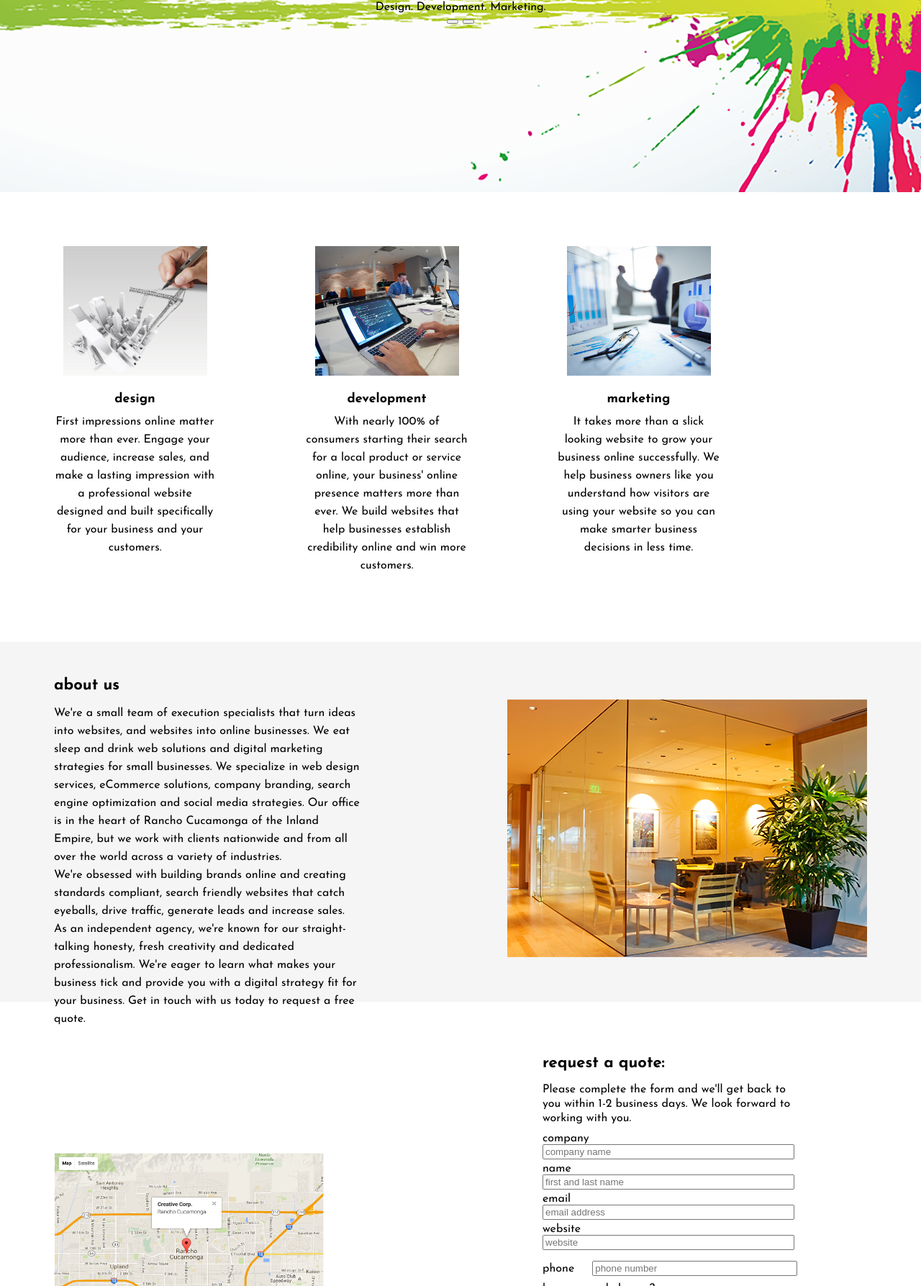
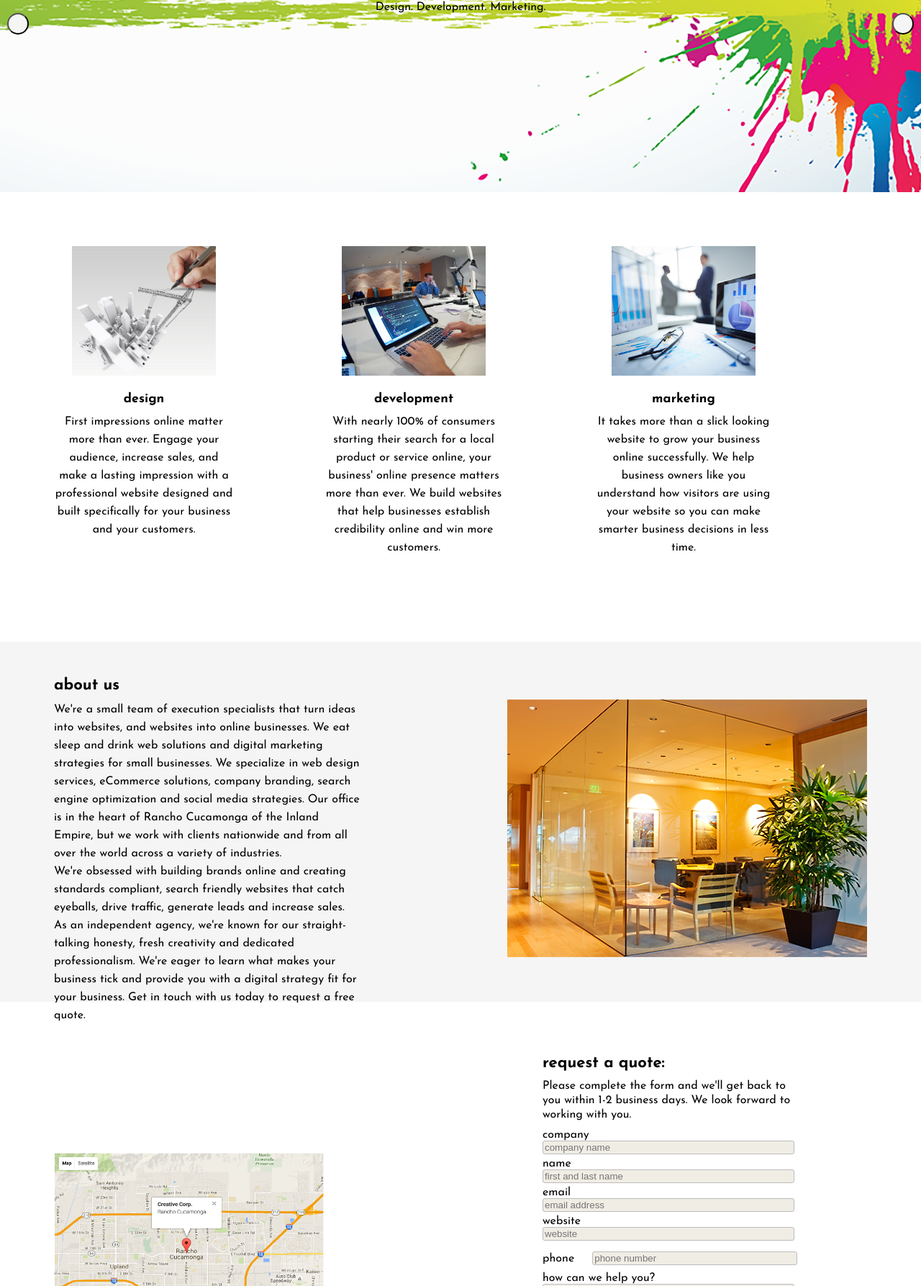
Before and after one commit to girlshawn35/final-project-services, a plain HTML site: page index.html in a window 1280 px wide. Shown: the part 333-2120 px from the top of the page at 72% size. Drawn offline with nearby package versions, Linux system fonts and the light colour scheme.

Commit message:
adds home-slides buttons (not active)

```diff
--- a/css/style.css
+++ b/css/style.css
@@ -80,7 +80,7 @@ h2 {
 h4 {
 	font-size: 22px;
 	font-weight: bold;
-	padding-bottom: 15px;
+	padding-bottom: 10px;
 }
 h5 {
 	font-size: 18px;
@@ -139,11 +139,35 @@ footer {
 	height: 65.25px;
 }
 
+button {
+ cursor: pointer;
+ height: 30px;
+ width: 30px;
+ background-color: #F5F5F5;
+ border-radius: 50%;
+ /*display: inline-block;*/
+ transition: background-color 0.6s ease;
+}
+.active, .dot:hover {
+ background-color: #F5F5F5;
+ color: transparent;
+}
+
 /* LAYOUT STYLING BY SECTIONS */
+
+#left-button {
+	float: left;
+	margin-left: 10px;
+}
+
+#right-button {
+	float: right;
+	margin-right: 10px;
+}
 
 /*services section*/
 aside.services {
-	width: 225px;
+	width: 250px;
 	height: 50px;
 	float: left;
 	margin: 0px 25px 50px 25px;
@@ -225,6 +249,7 @@ img#contact-us-map {
 }
 
 /* FORM STYLING */
+
 input[type=text]{
 	width: 350px;
 	margin-bottom: 5px;
@@ -245,7 +270,17 @@ input#tel {
 	margin-top: 10px;
 	width: 285px;
 }
-
+input {
+  border: 1px solid #BCBCBC;
+  /*padding: 6px;*/
+  margin: 0;
+  background: #F0EDE5;
+  border-radius: 3px;
+  /*font-size: 12px;*/
+}
+#submit-btn {
+	background-color: #F0EDE5;
+}
 
 /* FOOTER STYLING */
 
@@ -383,6 +418,12 @@ img#contact-us-map {
 	width: 100%;
 	background-color: white;
 	padding-left: 75px;
+
+	background: rgba(255, 255, 255, 0.6);
+  	border-radius: 0 0 5px 5px;
+  	border: 1px solid #959595;
+  	border-top-width: 0;
+  	padding: 25px 25px 26px;
 	}
 
 	/* FOOTER */
--- a/index.html
+++ b/index.html
@@ -38,10 +38,9 @@
 			</aside>
 		<button id="left-button"></button>
 		<button id="right-button"></button>
-
 		</div>
 
-		<a name="services"><div id="sevices" class="services"></a>
+		<div id="sevices" class="services"><a name="services"></a>
 			<aside id="design" class="services">
 				<img id="services-images" src="images/development-image-1.png">
 				<h5><a href="design.html">design</a></h5>
@@ -59,18 +58,16 @@
 			</aside>
 		</div>
 
-		<a name="about"><section id="about-us"></a>
+		<section id="about-us"><a name="about"></a>
 			<aside id="about" class="section-text"><h4>about us</h4>
 			<p>We're a small team of execution specialists that turn ideas into websites, and websites into online businesses. We eat sleep and drink web solutions and digital marketing strategies for small businesses. We specialize in web design services, eCommerce solutions, company branding, search engine optimization and social media strategies. Our office is in the heart of Rancho Cucamonga of the Inland Empire, but we work with clients nationwide and from all over the world across a variety of industries.<br>We're obsessed with building brands online and creating standards compliant, search friendly websites that catch eyeballs, drive traffic, generate leads and increase sales. As an independent agency, we're known for our straight-talking honesty, fresh creativity and dedicated professionalism. We're eager to learn what makes your business tick and provide you with a digital strategy fit for your business. Get in touch with us today to request a free quote.</p></aside>
 			<img id="about-us-image" src="images/about-office-image.png">
 		</section>
 
-		<a name="contact"><section id="contact-us"></a>
+		<section id="contact-us"><a name="contact"></a>
 			<aside class="section-text"><h4>contact us</h4>
 			<p id="contact-section">the heart of Rancho Cucamonga<br><a href="mailto:innovativevisualgraphix@gmail.com">contact.us@creativecorp.com</a><br>909-268-0080</p></aside>
 			<a href="https://www.google.com/maps/place/Rancho+Cucamonga,+CA/@34.1091532,-117.5787835,13z/data=!4m5!3m4!1s0x80c35bf938112791:0xad6a7aad82f2f34b!8m2!3d34.1063989!4d-117.5931084" target="_blank"><img id="contact-us-map" src="images/contact-us-map.png"></a>
-
-
 		</section>
 
 		<section id="questions-form">
```
Lines whose indentation alone changed are shown as unchanged.
